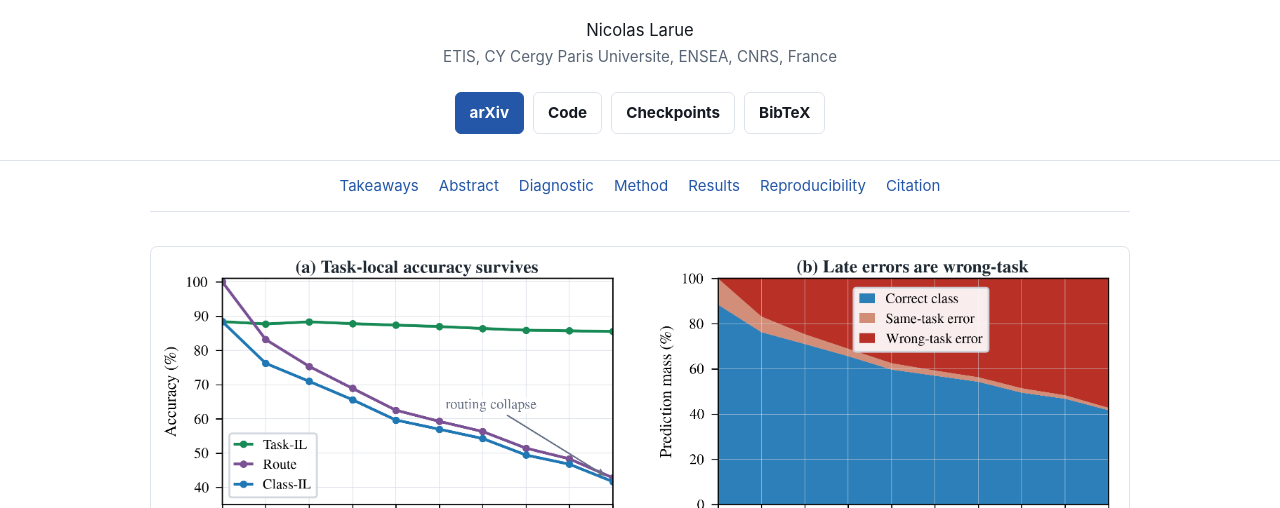
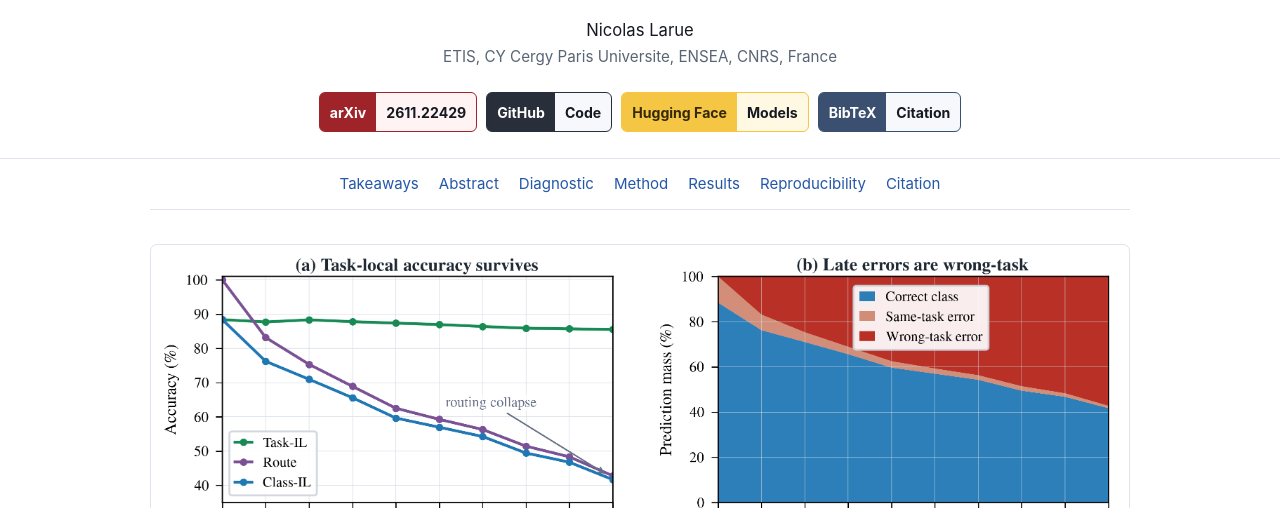
Before and after one commit to towzeur/RCR, a plain HTML site: page docs/index.html in a window 1280 px wide. Shown: the part 292-800 px from the top of the page. Drawn offline with nearby package versions, Linux system fonts and the light colour scheme.

Commit message:
Name RCR in README and add project page badges

```diff
--- a/docs/index.html
+++ b/docs/index.html
@@ -85,26 +85,45 @@
       flex-wrap: wrap;
       margin-top: 23px;
     }
-    .button {
+    .project-badge {
+      --badge-color: #3b5070;
+      --badge-ink: #fff;
+      --badge-surface: var(--soft);
       display: inline-flex;
+      min-height: 40px;
+      border-radius: 6px;
+      border: 1px solid var(--badge-color);
+      color: var(--ink);
+      background: var(--badge-surface);
+      font-size: 0.88rem;
+      font-weight: 650;
+      line-height: 1.22;
+    }
+    .project-badge span {
+      display: flex;
       align-items: center;
       justify-content: center;
-      min-height: 37px;
-      padding: 8px 14px;
-      border-radius: 6px;
-      border: 1px solid var(--line);
-      color: var(--ink);
-      background: #fff;
-      font-size: 0.95rem;
-      font-weight: 650;
+      padding: 6px 10px;
     }
-    .button.primary {
-      background: var(--blue);
-      border-color: var(--blue);
-      color: #fff;
+    .project-badge .badge-name {
+      color: var(--badge-ink);
+      background: var(--badge-color);
+      border-radius: 4px 0 0 4px;
     }
-    .button:hover { text-decoration: none; background: var(--blue-soft); }
-    .button.primary:hover { background: #1d4a91; }
+    .badge-detail { flex: 1; }
+    .badge-paper { --badge-color: #9e2429; --badge-surface: #fff4f3; }
+    .badge-code { --badge-color: #282f3a; }
+    .badge-model {
+      --badge-color: #f4c644;
+      --badge-ink: #342808;
+      --badge-surface: #fff9e4;
+    }
+    .project-badge:hover { text-decoration: none; }
+    .project-badge:hover .badge-detail { text-decoration: underline; }
+    .project-badge:focus-visible {
+      outline: 2px solid var(--blue);
+      outline-offset: 3px;
+    }
     nav.toc {
       display: flex;
       justify-content: center;
@@ -368,10 +387,14 @@
       .links {
         display: grid;
         grid-template-columns: repeat(2, minmax(0, 1fr));
-        max-width: 320px;
+        max-width: 360px;
         margin-inline: auto;
       }
-      .button { min-height: 44px; padding-inline: 9px; }
+      .project-badge { min-height: 46px; font-size: 0.81rem; }
+      .project-badge span { padding-inline: 4px; }
+    }
+    @media (max-width: 350px) {
+      .project-badge span { padding-inline: 3px; }
     }
   </style>
 </head>
@@ -383,12 +406,24 @@
       <p class="subtitle">Routing drift in continual learning, and Reliability-Calibrated Routing for progressive ETF classifiers.</p>
       <div class="authors">Nicolas Larue</div>
       <div class="affiliation">ETIS, CY Cergy Paris Universite, ENSEA, CNRS, France</div>
-      <div class="links" aria-label="Project links">
-        <a class="button primary" href="https://arxiv.org/abs/2611.22429">arXiv</a>
-        <a class="button" href="https://github.com/towzeur/RCR">Code</a>
-        <a class="button" href="https://huggingface.co/towzeur/RCR">Checkpoints</a>
-        <a class="button" href="#bibtex">BibTeX</a>
-      </div>
+      <nav class="links" aria-label="Project links">
+        <a class="project-badge badge-paper" href="https://arxiv.org/abs/2611.22429">
+          <span class="badge-name">arXiv</span>
+          <span class="badge-detail">2611.22429</span>
+        </a>
+        <a class="project-badge badge-code" href="https://github.com/towzeur/RCR">
+          <span class="badge-name">GitHub</span>
+          <span class="badge-detail">Code</span>
+        </a>
+        <a class="project-badge badge-model" href="https://huggingface.co/towzeur/RCR">
+          <span class="badge-name">Hugging Face</span>
+          <span class="badge-detail">Models</span>
+        </a>
+        <a class="project-badge" href="#bibtex">
+          <span class="badge-name">BibTeX</span>
+          <span class="badge-detail">Citation</span>
+        </a>
+      </nav>
     </div>
   </header>
 
```
Also changed, not shown: 1 other file.
